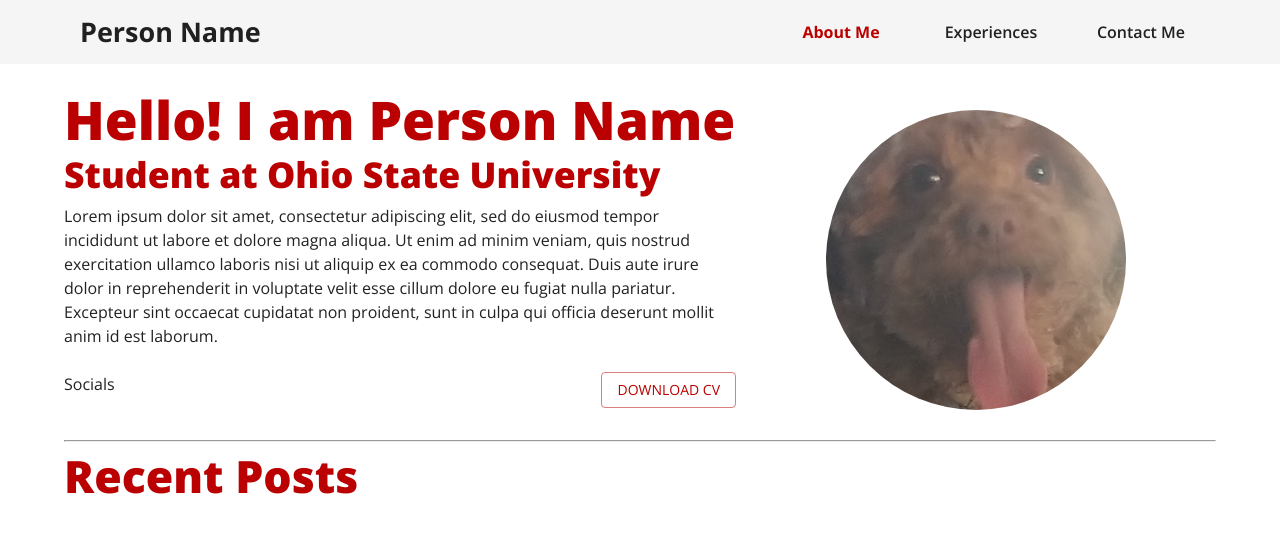
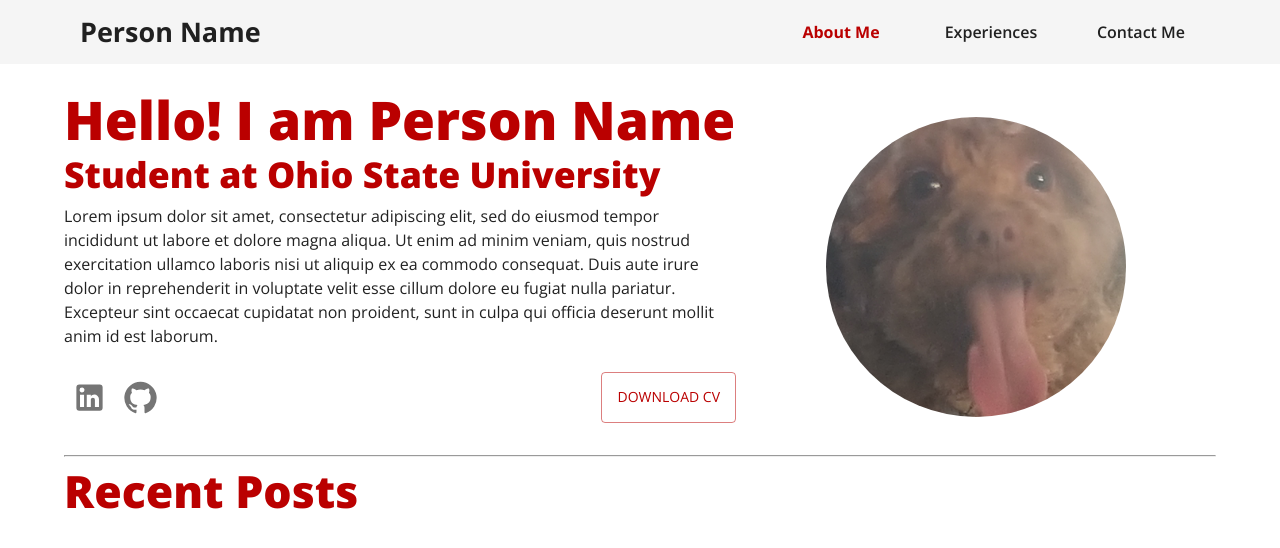
Before and after one commit to lifrank1/frankSiteRevamped, a React (Vite) app: page / in a window 1280 px wide. Shown: the top 548 px of the page. Built offline with nearby package versions, Linux system fonts and the light colour scheme.

Commit message:
Add social icons

```diff
--- a/package.json
+++ b/package.json
@@ -12,6 +12,7 @@
   "dependencies": {
     "@emotion/react": "^11.11.3",
     "@emotion/styled": "^11.11.0",
+    "@mui/icons-material": "^5.15.6",
     "@mui/material": "^5.15.6",
     "localforage": "^1.10.0",
     "match-sorter": "^6.3.3",
--- a/src/pages/Landing.jsx
+++ b/src/pages/Landing.jsx
@@ -1,4 +1,6 @@
-import { Stack, Container, Grid, Typography, Button } from "@mui/material";
+import { Stack, Container, Grid, Typography, Button, IconButton, Box } from "@mui/material";
+import LinkedInIcon from '@mui/icons-material/LinkedIn';
+import GitHubIcon from '@mui/icons-material/GitHub';
 
 function LandingPage() {
   return (
@@ -20,7 +22,14 @@ function LandingPage() {
             Lorem ipsum dolor sit amet, consectetur adipiscing elit, sed do eiusmod tempor incididunt ut labore et dolore magna aliqua. Ut enim ad minim veniam, quis nostrud exercitation ullamco laboris nisi ut aliquip ex ea commodo consequat. Duis aute irure dolor in reprehenderit in voluptate velit esse cillum dolore eu fugiat nulla pariatur. Excepteur sint occaecat cupidatat non proident, sunt in culpa qui officia deserunt mollit anim id est laborum.
           </Typography>
           <Stack justifyContent={'space-between'} direction={'row'} mt={3} mb={3}>
-            <Typography>Socials</Typography>
+            <Box>
+              <IconButton href="https://www.linkedin.com/">
+                <LinkedInIcon fontSize="large"/>
+              </IconButton>
+              <IconButton href="https://github.com/">
+                <GitHubIcon fontSize="large"/>
+              </IconButton>
+            </Box>
             <Button variant="outlined">Download CV</Button>
           </Stack>
         </Grid>
```
Also changed, not shown: 1 other file (tests, documents, lock files or other folders).
